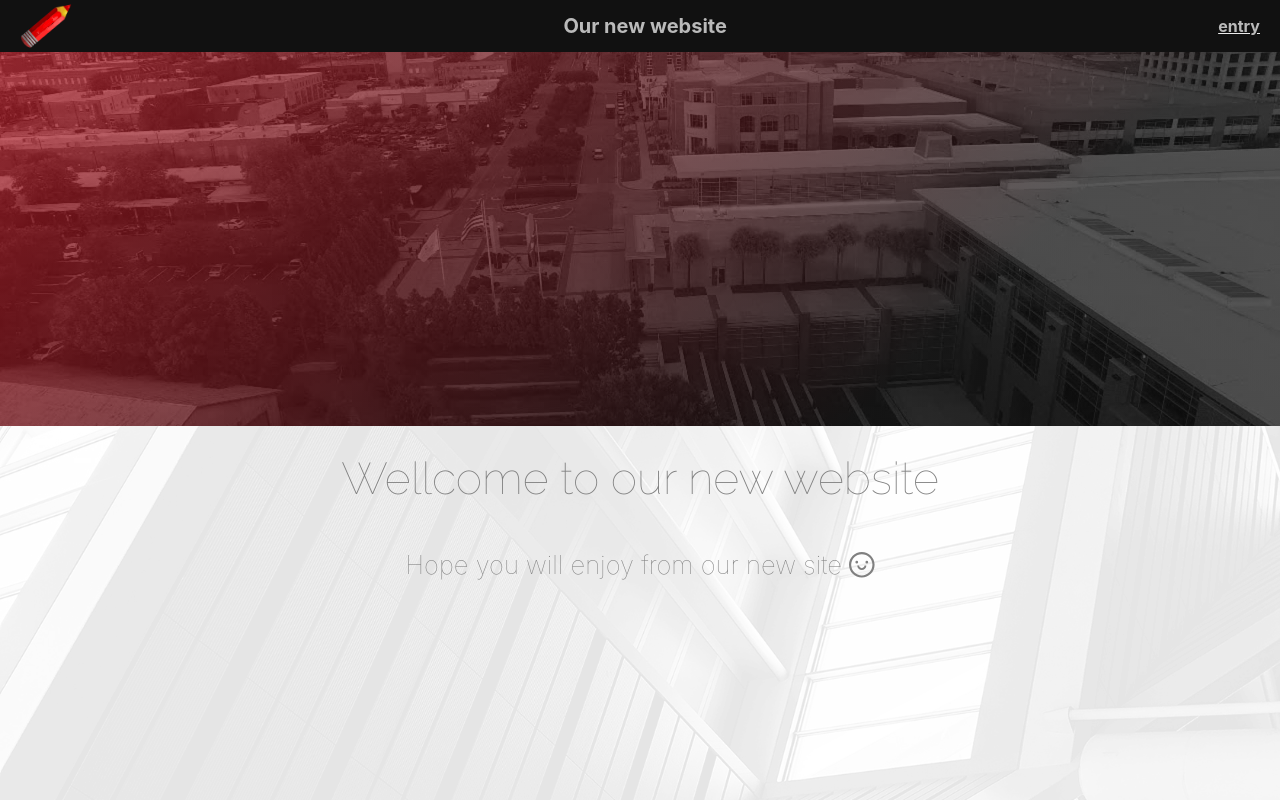
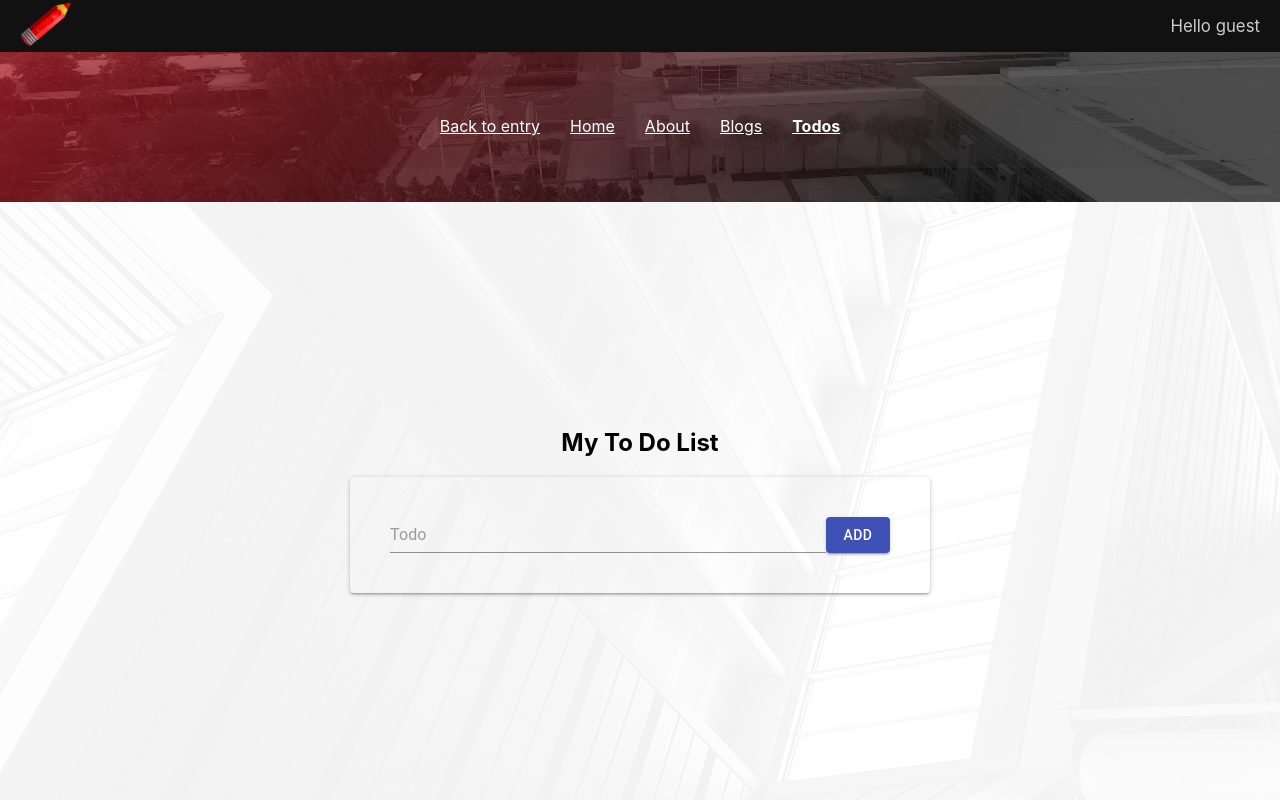
Before and after one commit to gitiklar/my-projecy-example, a React (Create React App) app: page /main/todos in a window 1280 px wide. Built offline with nearby package versions, Linux system fonts and the light colour scheme.

Commit message:
added add todo form

```diff
--- a/src/App.jsx
+++ b/src/App.jsx
@@ -4,6 +4,7 @@ import { BrowserRouter, Routes, Route } from "react-router-dom";
 import About from "./components/About";
 import Blogs from "./components/Blogs";
 import Home from "./components/Home";
+import Todos from "./components/Todos/Todos";
 import Entry from "./pages/Entry";
 import Layout from "./pages/Layout";
 import store from "./redux/store";
@@ -19,6 +20,7 @@ export default () => {
             <Route path="home" element={<Home />} />
             <Route path="about" element={<About />} />
             <Route path="blogs" element={<Blogs />} />
+            <Route path="todos" element={<Todos />} />
           </Route>
           <Route path="*" element={<Entry />} />
         </Routes>
--- /dev/null
+++ b/src/components/Todos/AddTodoForm.jsx
@@ -0,0 +1,57 @@
+import { Button, Input, makeStyles } from "@material-ui/core";
+import { useState } from "react";
+
+export default () => {
+  const [task, setTask] = useState("");
+  const classes = useStyle();
+
+  const onAdd = () => {
+    alert(task);
+    setTask("");
+  };
+
+  return (
+    <div className={classes.todosAdding}>
+      <h2>My To Do List</h2>
+      <div className={classes.formContainer}>
+        <Input
+          className={classes.input}
+          placeholder="Todo"
+          value={task}
+          onChange={(e) => setTask(e.target.value)}
+        />
+        <Button variant="contained" color="primary" onClick={onAdd}>
+          Add
+        </Button>
+        <p className={classes.hide}> Error, must enter a value!</p>
+      </div>
+    </div>
+  );
+};
+
+const useStyle = makeStyles(() => ({
+  input: {
+    width: "90%",
+  },
+  todosAdding: {
+    display: "flex",
+    flexDirection: "column",
+    alignItems: "center",
+  },
+  formContainer: {
+    display: "flex",
+    boxShadow:
+      "0px 1px 5px 0px rgb(0 0 0 / 20%), 0px 2px 2px 0px rgb(0 0 0 / 14%), 0px 3px 1px -2px rgb(0 0 0 / 12%)",
+    padding: "40px",
+    margin: "auto",
+    textAlign: "center",
+    width: "500px",
+    borderRadius: "4px",
+  },
+  hide: {
+    display: "none",
+  },
+  show: {
+    display: "block",
+  },
+}));
--- /dev/null
+++ b/src/components/Todos/Todos.jsx
@@ -0,0 +1,10 @@
+import AddTodoForm from "./AddTodoForm";
+
+export default () => {
+
+  return (
+    <div>
+      <AddTodoForm />
+    </div>
+  );
+};
--- a/src/pages/Layout.jsx
+++ b/src/pages/Layout.jsx
@@ -18,6 +18,7 @@ export default () => {
           <NavLink to="home"> Home</NavLink>
           <NavLink to="about">About</NavLink>
           <NavLink to="blogs">Blogs</NavLink>
+          <NavLink to="todos">Todos</NavLink>
         </div>
       </div>
       <div className="main">
```
